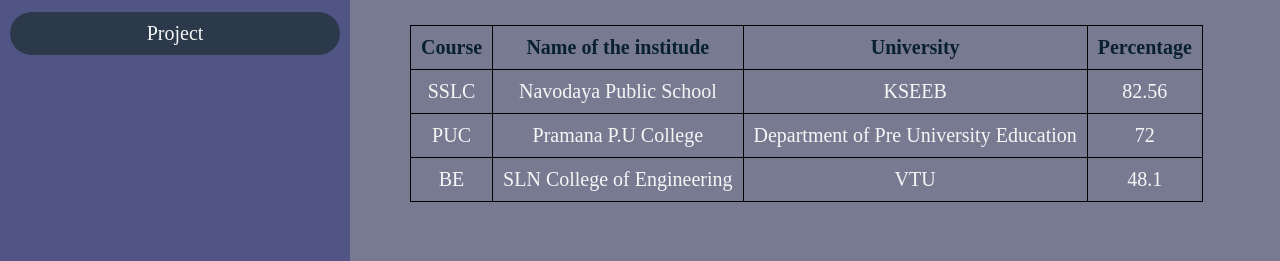
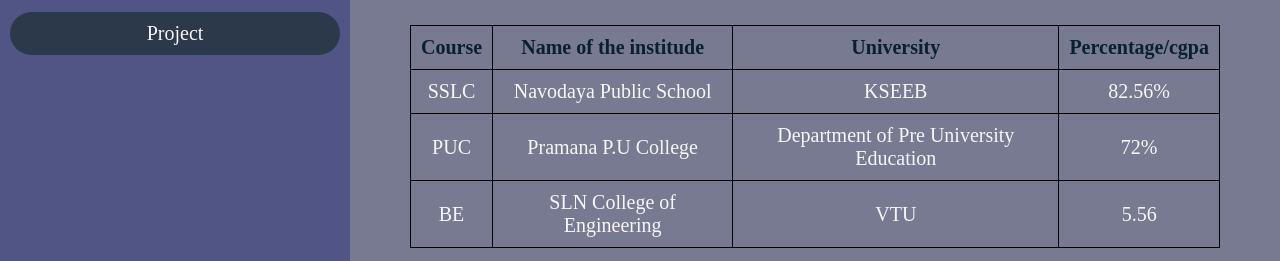
Before and after one commit to jaffar-dot/jaffar_portfolio.github.io, a plain HTML site: page index.html in a window 1280 px wide. Shown: the part 539-800 px from the top of the page. Drawn offline with Linux system fonts and the light colour scheme.

Commit message:
Update index.html

```diff
--- a/index.html
+++ b/index.html
@@ -44,25 +44,25 @@
             <th>Course</th>
             <th>Name of the institude</th>
             <th>University</th>
-            <th>Percentage</th>
+            <th>Percentage/cgpa</th>
         </tr>
         <tr>
             <td>SSLC</td>
             <td>Navodaya Public School</td>
             <td>KSEEB</td>
-            <td>82.56</td>
+            <td>82.56%</td>
         </tr>
         <tr>
             <td>PUC</td>
             <td>Pramana P.U College</td>
             <td>Department of Pre University Education</td>
-            <td>72</td>
+            <td>72%</td>
         </tr>
         <tr>
             <td>BE</td>
             <td>SLN College of Engineering</td>
             <td>VTU</td>
-            <td>48.1</td>
+            <td>5.56</td>
         </tr>
     </table>
 </section>
```
